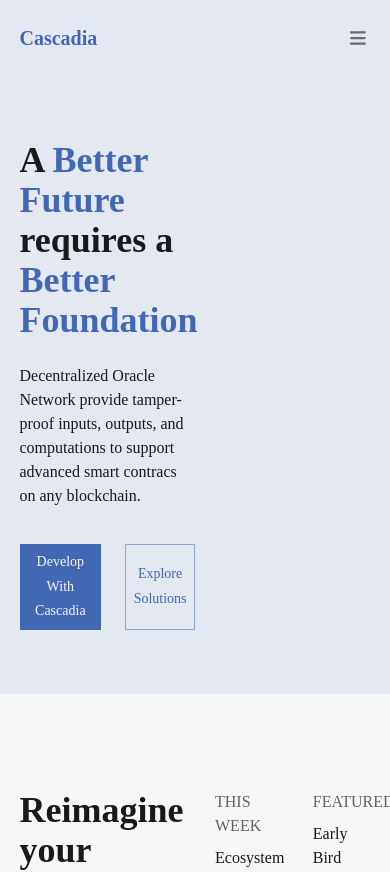
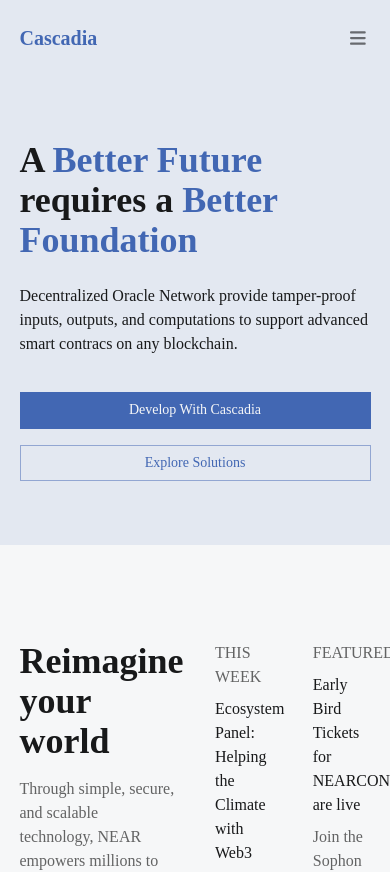
Before and after one commit to CascadiaFoundation/public_website, a React (Create React App) app: page /ecosystem in a window 390 px wide. Shown: the top 872 px of the page. Built offline with nearby package versions, Linux system fonts and the light colour scheme.

Commit message:
fix:section-1-mobile-responsive

```diff
--- a/src/pages/ecosystem/index.tsx
+++ b/src/pages/ecosystem/index.tsx
@@ -8,14 +8,14 @@ const Ecosystem = () => {
     <>
       {/* begin: Section 1 */}
       <div className="bg-primary bg-opacity-10 px-[5%] mt-[-76px] pt-[140px]">
-        <div className="w-1/2">
+        <div className="w-full md:w-1/2 sm:w-3/4">
           <Typography variant="h1">
             A <span className="text-primary">Better Future</span> requires a <span className="text-primary">Better Foundation</span>
           </Typography>
           <Typography className="py-6">
             Decentralized Oracle Network provide tamper-proof inputs, outputs, and computations to support advanced smart contracs on any blockchain.
           </Typography>
-          <div className="flex gap-6 mt-3 pb-16">
+          <div className="flex flex-col sm:flex-row gap-4 sm:gap-6 mt-3 pb-16">
             <Button variant="contained">
               Develop with Cascadia
             </Button>
```
